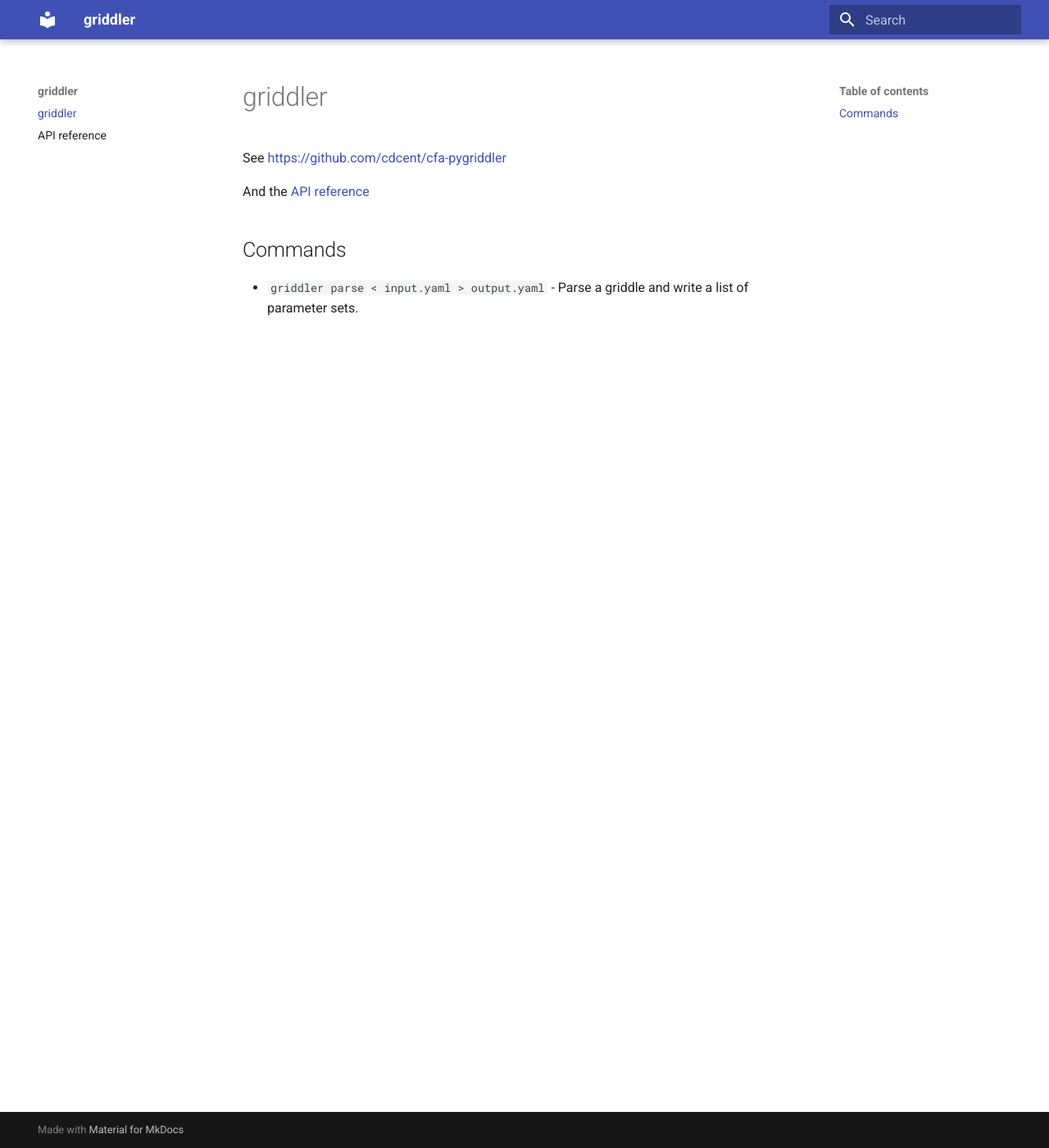
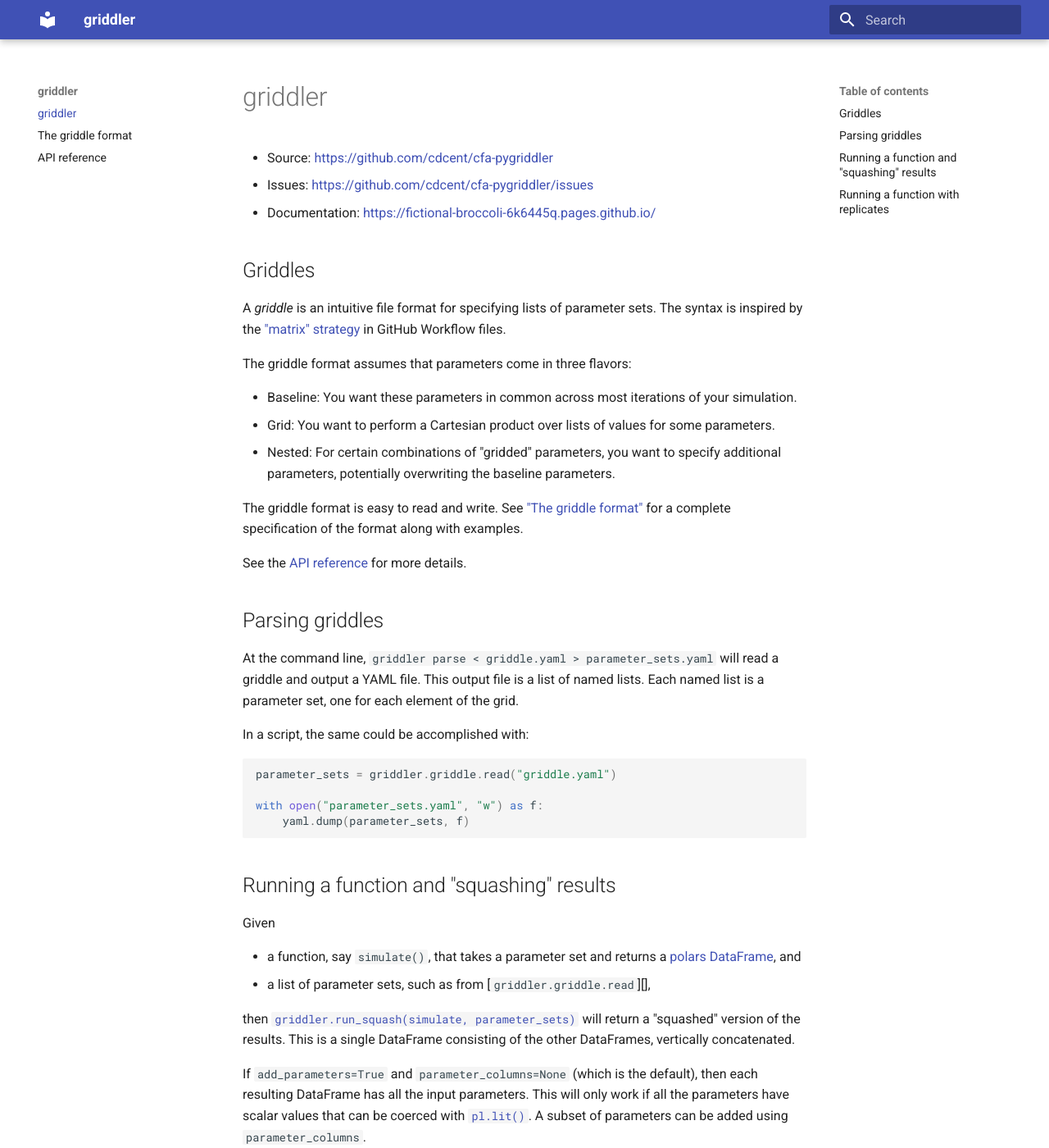
Before and after one commit to CDCgov/pygriddler, an MkDocs documentation site: the page built from docs/index.md, in a window 1280 px wide and 1400 px high. Shown: the whole window at 82% size. Built offline with MkDocs 1.6.1 and Material for MkDocs 9.7.7, drawn with Linux system fonts in a browser that asks for light colours; some of the changed text lies outside the part shown.

Commit message:
Migrate docs (#12)
* missing CI dependency

* migrate documentation

````diff
--- a/docs/index.md
+++ b/docs/index.md
@@ -1,9 +1,54 @@
 # griddler
 
-See <https://github.com/cdcent/cfa-pygriddler>
+- Source: <https://github.com/cdcent/cfa-pygriddler>
+- Issues: <https://github.com/cdcent/cfa-pygriddler/issues>
+- Documentation: <https://fictional-broccoli-6k6445q.pages.github.io/>
 
-And the [API reference](reference.md)
+## Griddles
 
-## Commands
+A _griddle_ is an intuitive file format for specifying lists of parameter sets. The syntax is inspired by the ["matrix" strategy](https://docs.github.com/en/actions/using-workflows/workflow-syntax-for-github-actions#jobsjob_idstrategymatrix) in GitHub Workflow files.
 
-* `griddler parse < input.yaml > output.yaml` - Parse a griddle and write a list of parameter sets.
+The griddle format assumes that parameters come in three flavors:
+
+- Baseline: You want these parameters in common across most iterations of your simulation.
+- Grid: You want to perform a Cartesian product over lists of values for some parameters.
+- Nested: For certain combinations of "gridded" parameters, you want to specify additional parameters, potentially overwriting the baseline parameters.
+
+The griddle format is easy to read and write. See ["The griddle format"](griddle.md) for a complete specification of the format along with examples.
+
+See the [API reference](reference.md) for more details.
+
+## Parsing griddles
+
+At the command line, `griddler parse < griddle.yaml > parameter_sets.yaml` will read a griddle and output a YAML file. This output file is a list of named lists. Each named list is a parameter set, one for each element of the grid.
+
+In a script, the same could be accomplished with:
+
+```python
+parameter_sets = griddler.griddle.read("griddle.yaml")
+
+with open("parameter_sets.yaml", "w") as f:
+    yaml.dump(parameter_sets, f)
+```
+
+## Running a function and "squashing" results
+
+Given
+
+- a function, say `simulate()`, that takes a parameter set and returns a [polars DataFrame](https://docs.pola.rs/py-polars/html/reference/dataframe/index.html), and
+- a list of parameter sets, such as from [`griddler.griddle.read`][],
+
+then [`griddler.run_squash(simulate, parameter_sets)`](reference.md#griddler.run_squash) will return a "squashed" version of the results. This is a single DataFrame consisting of the other DataFrames, vertically concatenated.
+
+If `add_parameters=True` and `parameter_columns=None` (which is the default), then each resulting DataFrame has all the input parameters. This will only work if all the parameters have scalar values that can be coerced with [`pl.lit()`](https://docs.pola.rs/api/python/stable/reference/expressions/api/polars.lit.html). A subset of parameters can be added using `parameter_columns`.
+
+If `add_hash=True` (which is the default), then a column (with name equal to `hash_column`, which is `"hash"` by default) with the parameter set hash will also be added.
+
+## Running a function with replicates
+
+Given
+
+- a function, say `simulate()`, like in the example above, and
+- a list of parameter sets, as above, but with each parameter set having keys `"n_replicates"` and `"seed"`,
+
+then [`replicated(simulate)`](reference.md#griddler.replicated) is itself a function, with the same signature as `simulate()`. It removes the `"n_replicates"` and `"seeds"` parameters from each parameter set, sets the seed with [`random.seed()`](https://docs.python.org/3/library/random.html#random.seed), and then runs `simulate()` on the remaining parameters `n_replicate` times. The results gets squashed with a column `"replicate"` (or whatever name you specify).
--- a/mkdocs.yml
+++ b/mkdocs.yml
@@ -1,4 +1,9 @@
 site_name: griddler
+
+nav:
+  - index.md
+  - griddle.md
+  - reference.md
 
 theme:
   name: "material"
@@ -12,6 +17,11 @@ plugins:
           show_full_root_path: true
 - search
 
-nav:
-  - index.md
-  - API reference: reference.md
+markdown_extensions:
+  - pymdownx.highlight:
+      anchor_linenums: true
+      line_spans: __span
+      pygments_lang_class: true
+  - pymdownx.inlinehilite
+  - pymdownx.snippets
+  - pymdownx.superfences
````
Also changed, not shown: README.md (+6 -196 lines), docs/griddle.md (added, +134 -0 lines), docs/reference.md (+3 -1 lines), griddler/__init__.py (+7 -4 lines), 1 other file.
